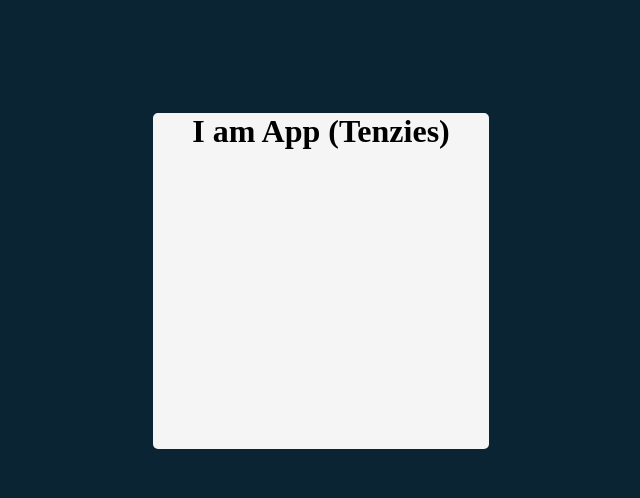
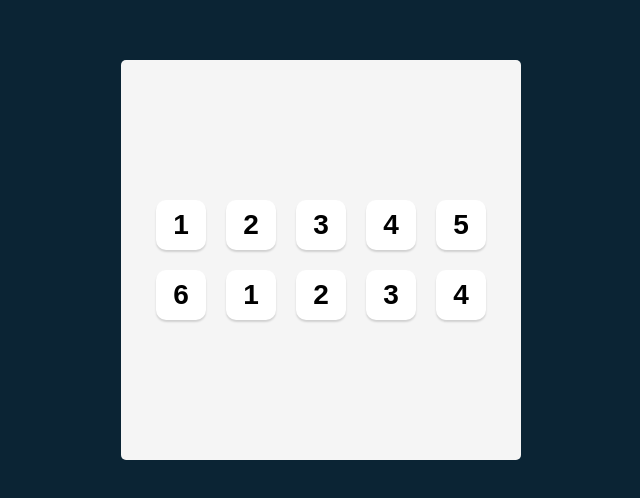
Before and after one commit to candytale55/react-tenzies, a React (Vite) app: page / in a window 1280 px wide. Shown: the part 140-638 px from the top of the page, without its empty margins (319-959 px from the left). Built offline with nearby package versions, Linux system fonts and the light colour scheme.

Commit message:
feat: add Die component and update App layout with dice container style: enhance index.css for improved layout and button styling

```diff
--- a/index.html
+++ b/index.html
@@ -1,13 +1,20 @@
 <!doctype html>
 <html lang="en">
+
 <head>
   <meta charset="UTF-8" />
   <meta name="viewport" content="width=device-width, initial-scale=1.0" />
-
+  <link rel="preconnect" href="https://fonts.googleapis.com">
+  <link rel="preconnect" href="https://fonts.gstatic.com" crossorigin>
+  <link
+    href="https://fonts.googleapis.com/css2?family=Inter:ital,opsz,wght@0,14..32,100..900;1,14..32,100..900&display=swap"
+    rel="stylesheet">
   <title>React Tenzies</title>
 </head>
+
 <body>
   <div id="root"></div>
   <script type="module" src="/src/main.jsx"></script>
 </body>
+
 </html>
--- a/src/App.jsx
+++ b/src/App.jsx
@@ -1,12 +1,21 @@
-import './App.css'
+import Die from "./components/Die";
 
-function App() {
 
+export default function App() {
   return (
     <main>
-      <h1>I am App (Tenzies)</h1>
+      <div className="dice-container">
+        <Die value={1} />
+        <Die value={2} />
+        <Die value={3} />
+        <Die value={4} />
+        <Die value={5} />
+        <Die value={6} />
+        <Die value={1} />
+        <Die value={2} />
+        <Die value={3} />
+        <Die value={4} />
+      </div>
     </main>
   )
 }
-
-export default App
--- /dev/null
+++ b/src/components/Die.jsx
@@ -0,0 +1,5 @@
+export default function Die({ value }) {
+    return (
+        <button>{value}</button>
+    )
+}
--- a/src/index.css
+++ b/src/index.css
@@ -24,5 +24,26 @@ main {
   background-color: #F5F5F5;
   height: 100%;
   border-radius: 5px;
+  display: flex;
+  flex-direction: column;
+  justify-content: center;
+  align-items: center;
+}
 
+.dice-container {
+  display: grid;
+  grid-template: auto auto / repeat(5, 1fr);
+  gap: 20px;
 }
+
+.dice-container button {
+  height: 50px;
+  width: 50px;
+  box-shadow: 0px 2px 2px rgba(0, 0, 0, 0.15);
+  border-radius: 10px;
+  border: none;
+  background-color: white;
+  font-size: 1.75rem;
+  font-weight: bold;
+  cursor: pointer;
+}
```
Lines whose indentation alone changed are shown as unchanged.
